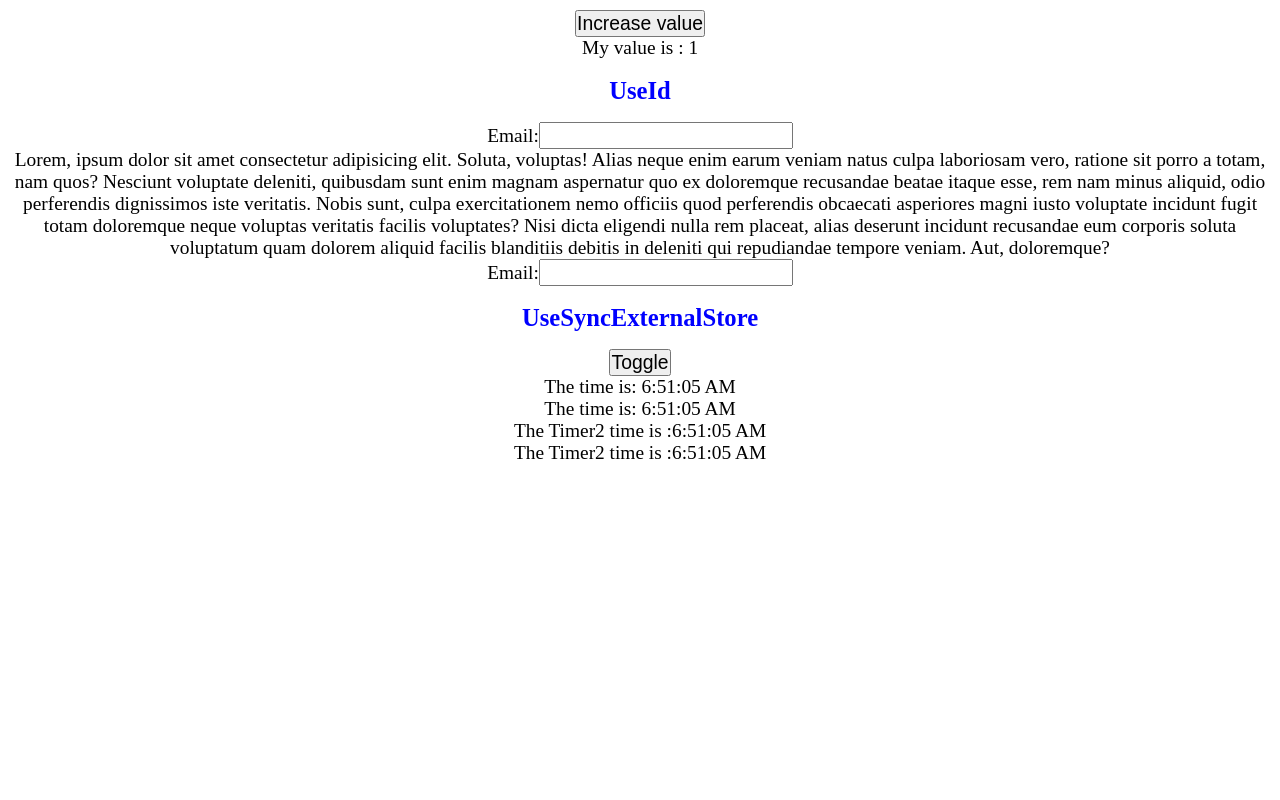
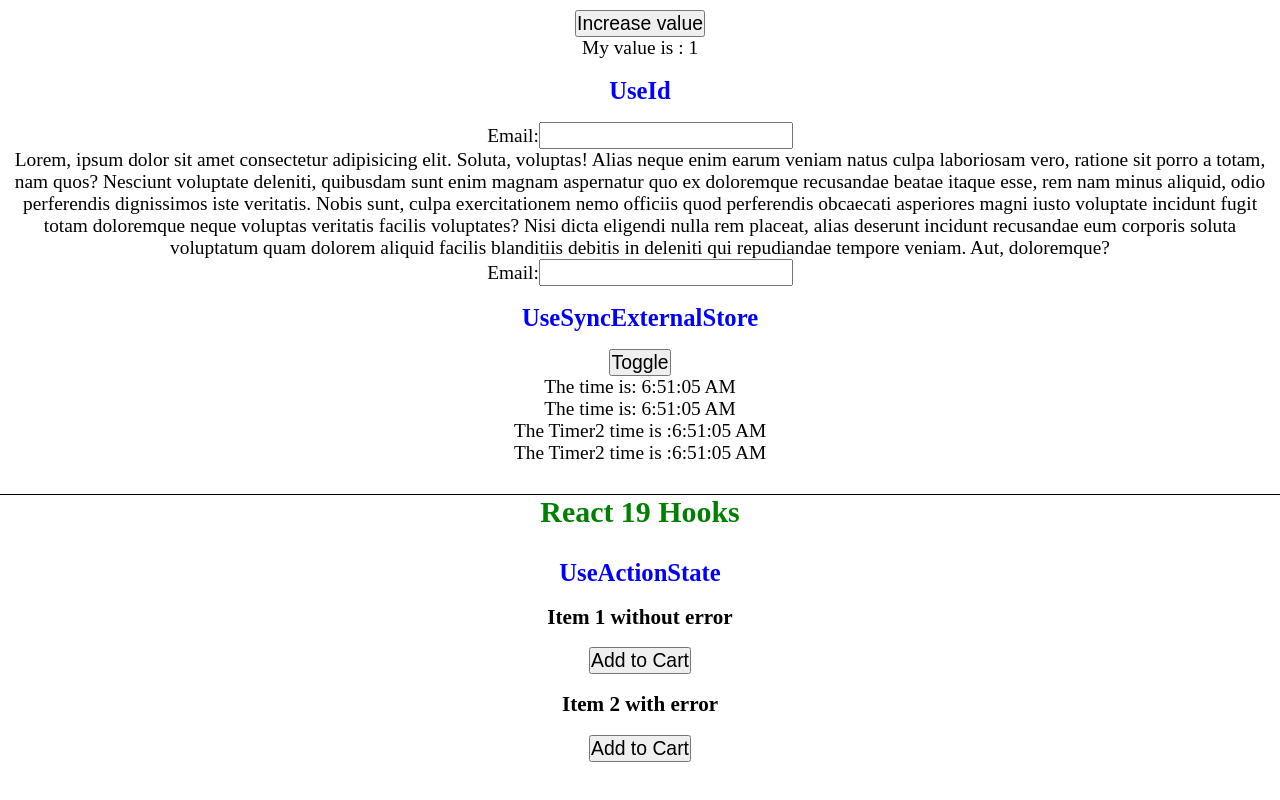
Before and after one commit to IslamSolimanInnowise/react-preparation, a React (Vite) app: page / in a window 1280 px wide. Shown: the part 1784-2584 px from the top of the page. Before the commit the page ends 2424 px from the top, so only its background shows below. Built offline with nearby package versions, Linux system fonts and the light colour scheme; no server answers.

Commit message:
add useActionState

```diff
--- a/src/App.tsx
+++ b/src/App.tsx
@@ -8,6 +8,7 @@ import UseCallbackHook from "./components/hooks/performance/UseCallbackHook/UseC
 import UseDefferedValueHook from "./components/hooks/performance/UseDeferredValueHook/UseDefferedValue";
 import UseMemoHook from "./components/hooks/performance/UseMemoHook/UseMemoHook";
 import UseTransitionHook from "./components/hooks/performance/UseTransitionHook/UseTransitionHook";
+import UseActionStateHook from "./components/hooks/React19/UseActionStateHook/UseActionStateHook";
 import UseImperativeHandleHook from "./components/hooks/ref/UseImperativeHandleHook/UseImperativeHandleHook";
 import UseRefHook from "./components/hooks/ref/UseRefHook/UseRefHook";
 import UseReducerHook from "./components/hooks/state/UseReducerHook/UseReducerHook";
@@ -49,6 +50,10 @@ const App: React.FC = () => {
       <UseDebugValueHook />
       <UseIdHook />
       <UseSyncExternalStoreHook />
+
+      {/* React 19 Hooks */}
+      <h2>React 19 Hooks</h2>
+      <UseActionStateHook />
     </div>
   );
 };
--- /dev/null
+++ b/src/components/hooks/React19/UseActionStateHook/Form.tsx
@@ -0,0 +1,22 @@
+import { useActionState } from "react";
+import { addToCart } from "./actions.ts";
+
+interface FormProps {
+  itemID: string;
+  itemTitle: string;
+}
+
+const Form: React.FC<FormProps> = ({ itemID, itemTitle }) => {
+  const [message, formAction, isPending] = useActionState(addToCart, null);
+
+  return (
+    <form action={formAction}>
+      <h4>{itemTitle}</h4>
+      <input type="hidden" name="itemID" value={itemID} />
+      <button type="submit">Add to Cart</button>
+      {isPending ? "Loading..." : message}
+    </form>
+  );
+};
+
+export default Form;
--- /dev/null
+++ b/src/components/hooks/React19/UseActionStateHook/UseActionStateHook.tsx
@@ -0,0 +1,12 @@
+import Form from "./Form";
+
+const UseActionStateHook: React.FC = () => {
+  return (
+    <div>
+      <h3>UseActionState</h3>
+      <Form itemID="1" itemTitle="Item 1 without error" />
+      <Form itemID="2" itemTitle="Item 2 with error" />
+    </div>
+  );
+};
+export default UseActionStateHook;
--- /dev/null
+++ b/src/components/hooks/React19/UseActionStateHook/actions.ts
@@ -0,0 +1,17 @@
+export async function addToCart(prevState: unknown, queryData: FormData) {
+  if (prevState) {
+    console.log(prevState);
+  }
+
+  const itemID = queryData.get("itemID");
+  if (itemID === "1") {
+    return "Added to cart";
+  } else {
+    // Add a fake delay to make waiting noticeable.
+    await new Promise((resolve) => {
+      setTimeout(resolve, 2000);
+    });
+
+    return "Couldn't add to cart: the item is sold out.";
+  }
+}
```
Also changed, not shown: package.json (+4 -4 lines), 1 other file (tests, documents, lock files or other folders).
